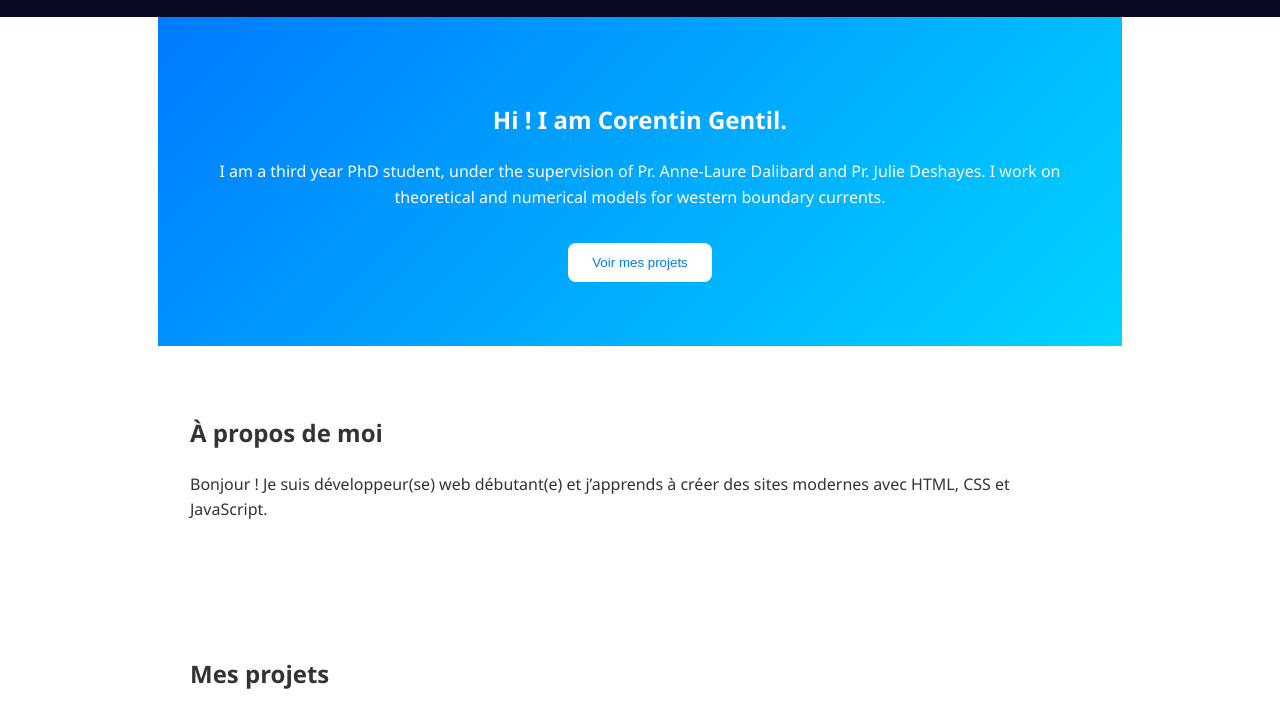
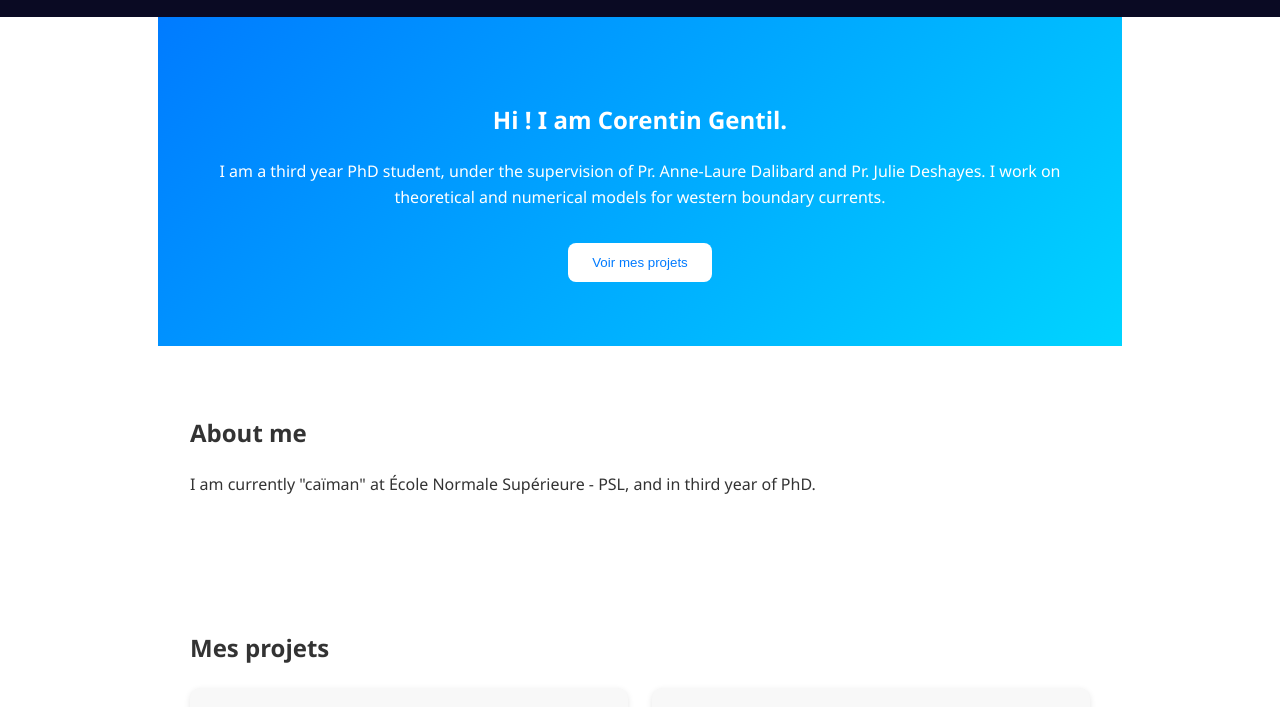
Before and after one commit to corentingentil/corentingentil.github.io, a plain HTML site: page index.html in a window 1280 px wide. Shown: the part 93-800 px from the top of the page. Drawn offline with Linux system fonts and the light colour scheme.

Commit message:
Update index.html

```diff
--- a/index.html
+++ b/index.html
@@ -27,10 +27,9 @@
   </section>
 
   <section id="about">
-    <h2>À propos de moi</h2>
+    <h2>About me</h2>
     <p>
-      Bonjour ! Je suis développeur(se) web débutant(e) et j’apprends à créer des sites modernes
-      avec HTML, CSS et JavaScript.
+      I am currently "caïman" at École Normale Supérieure - PSL, and in third year of PhD.
     </p>
   </section>
 
```
